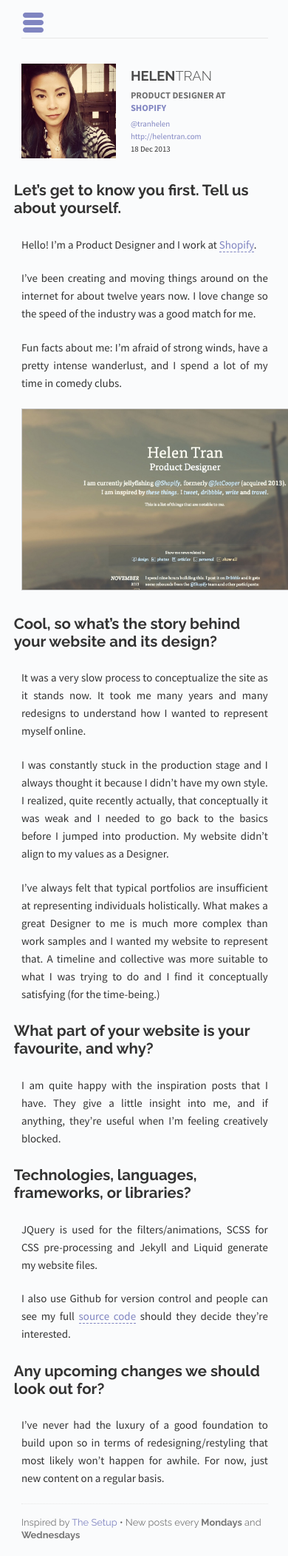
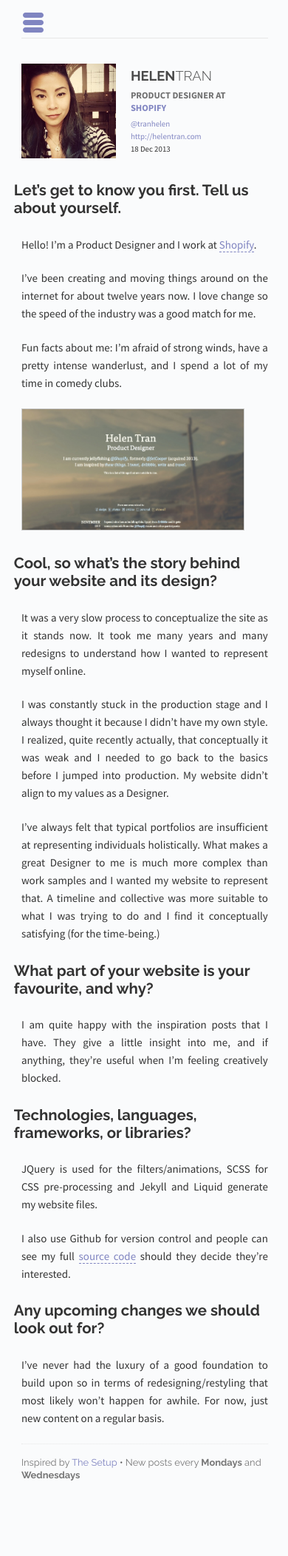
Before and after one commit to the-development/thedevelopment, a Jekyll site: the page built from index.html, in a window 390 px wide. Shown: the whole page at 74% size. Built offline with Jekyll 4.4.1, drawn with Linux system fonts in a browser that asks for light colours; Markdown is read by kramdown in place of the engine named in the settings.

Commit message:
Responsive screenshot mobile - temporary

```diff
--- a/css/responsive.css
+++ b/css/responsive.css
@@ -88,6 +88,10 @@
     max-width: 128px;
   }
 
+  .post p img {
+    max-width: 300px;
+  }
+
   #name {
     font-size: 1.35em;
   }
```
